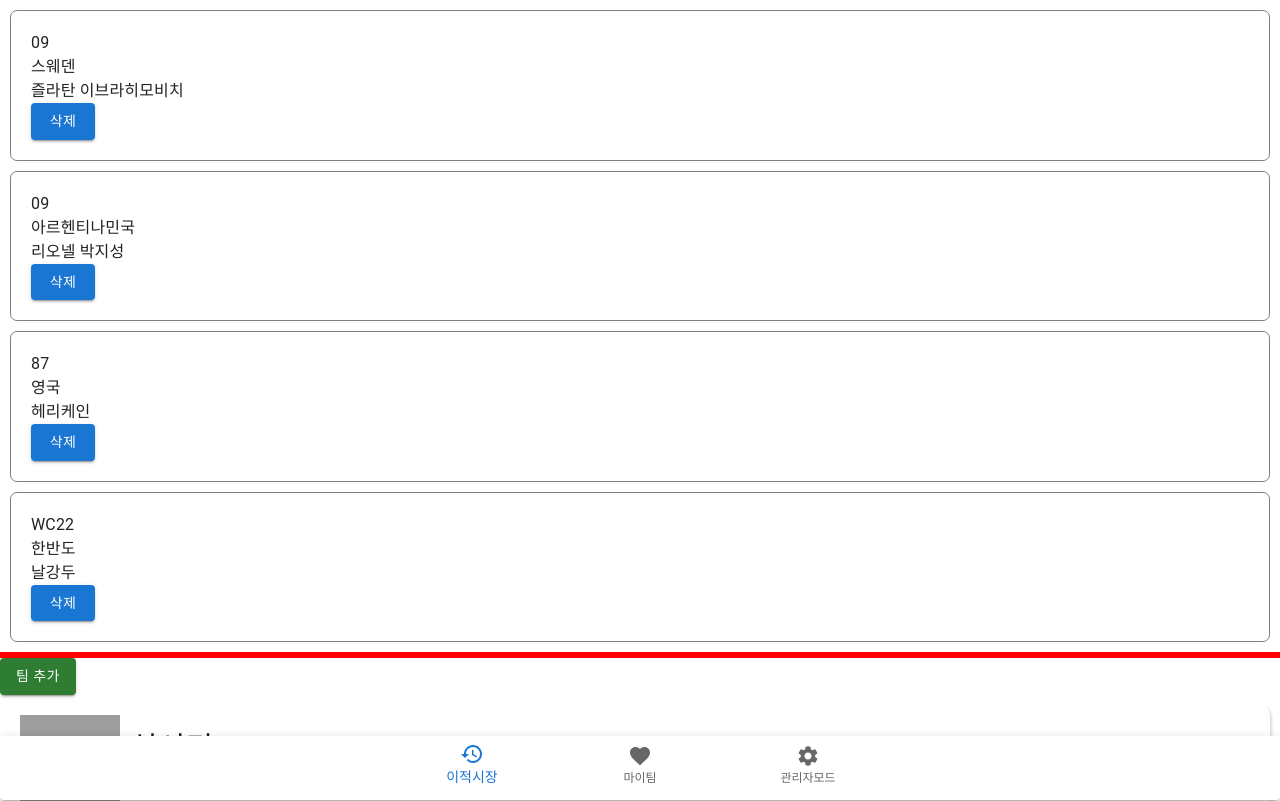
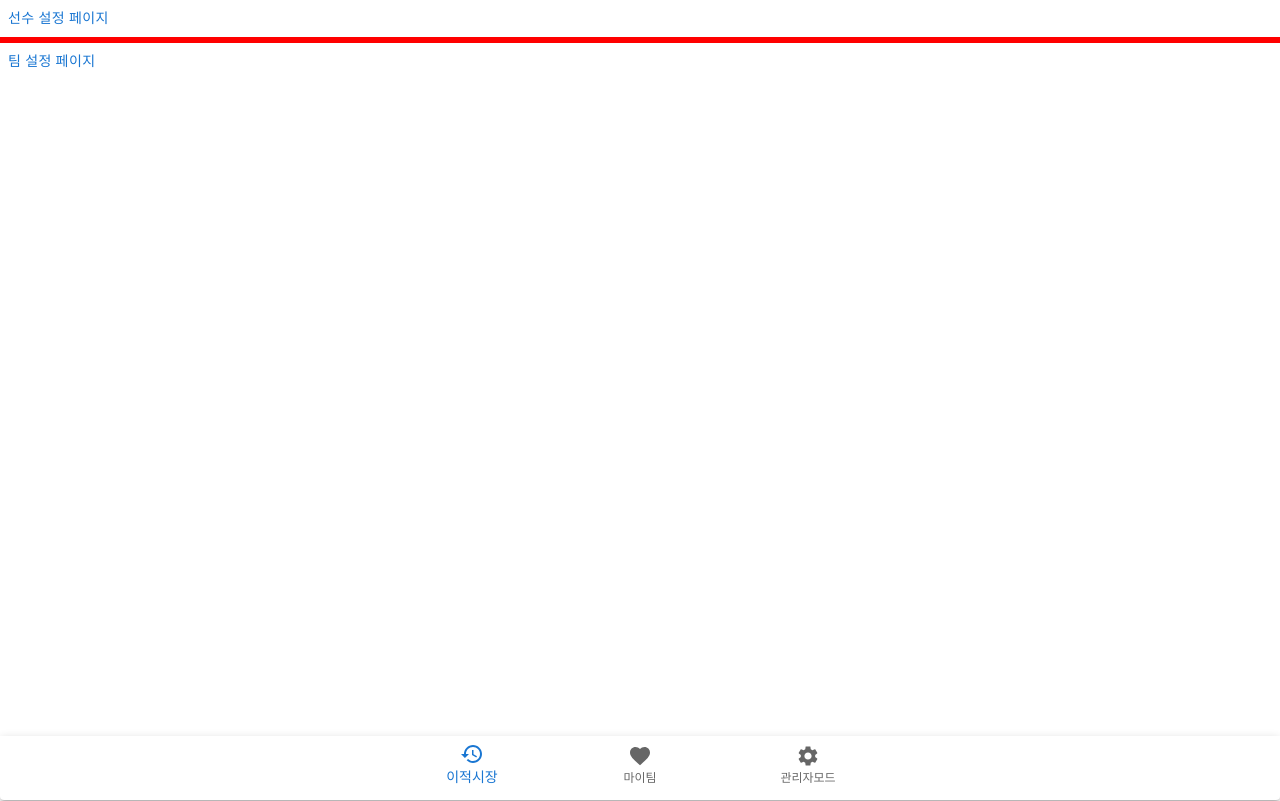
Before and after one commit to science9761/my-fifa, a React (Vite) app: page /my-fifa/settings in a window 1280 px wide. Shown: the top 801 px of the page. Built offline with nearby package versions, Linux system fonts and the light colour scheme; grey boxes are pictures that could not be loaded.

Commit message:
refactor: 페이지 분리
Co-authored-by: Gabriel Ju Hyun, Yoon <gabrielyoon7@gmail.com>

```diff
--- a/src/pages/Settings/Settings.jsx
+++ b/src/pages/Settings/Settings.jsx
@@ -1,15 +1,23 @@
-import { Divider } from "@mui/material";
-import Teams from "./Teams/index.jsx";
-import Players from "./Players/index.jsx";
+import { Button, Divider } from "@mui/material";
+import { useNavigate } from "react-router";
 
 function Settings() {
 
+  const navigate = useNavigate();
 
   return (
     <>
-      <Players />
+      <Button
+        onClick={()=>navigate('/settings/players')}
+      >
+        선수 설정 페이지
+      </Button>
       <Divider sx={{ borderWidth: '3px', borderColor: 'red' }} />
-      <Teams />
+      <Button
+        onClick={()=>navigate('/settings/teams')}
+      >
+        팀 설정 페이지
+      </Button>
     </>
   )
 }
```
Also changed, not shown: src/router.jsx (+10 -0 lines).
